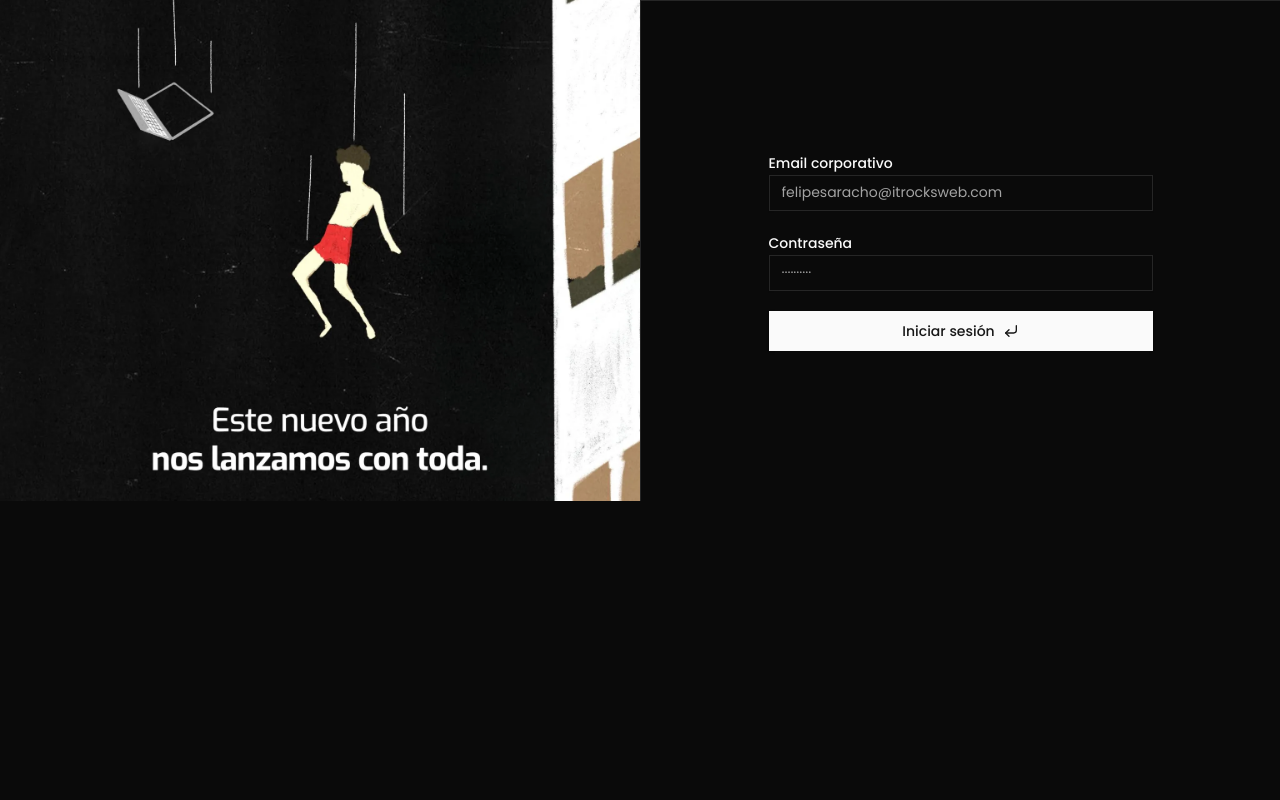
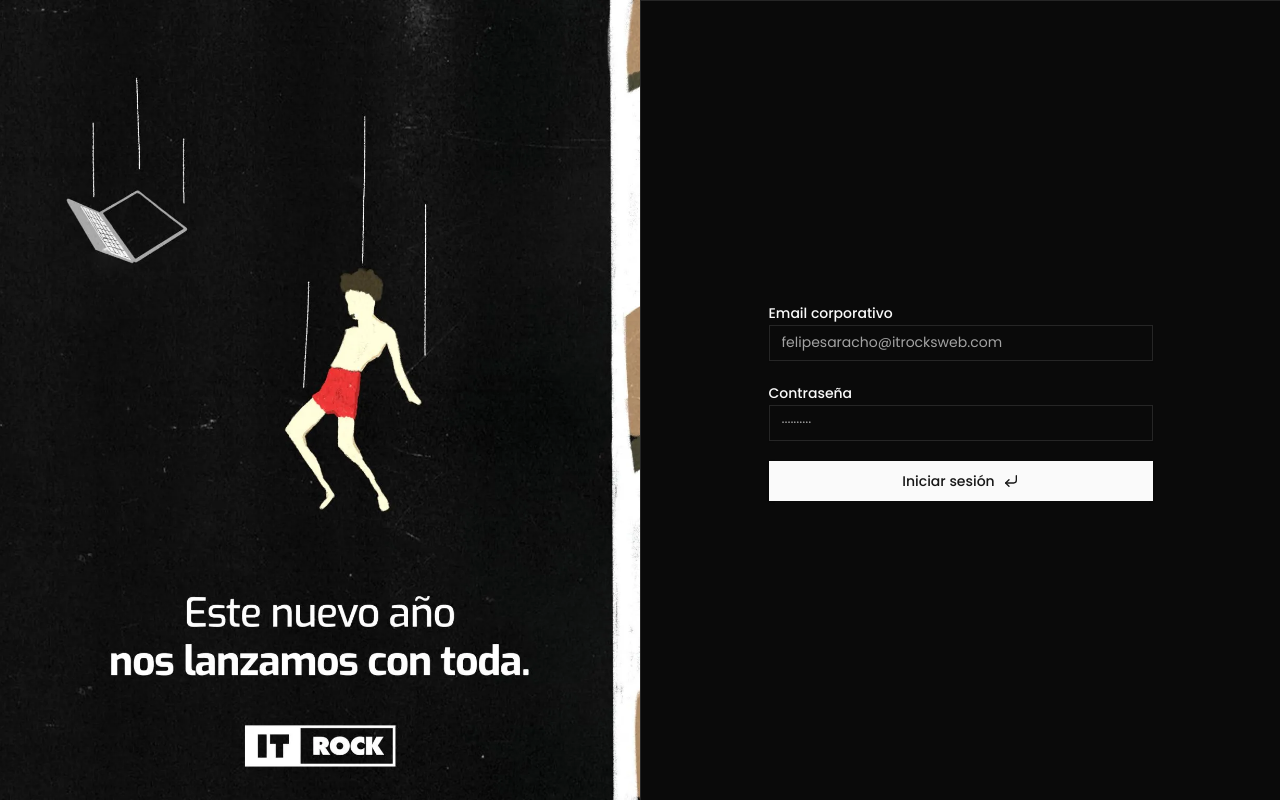
Before and after one commit to FelipeS02/itrock-social, a Next.js app: page /login in a window 1280 px wide. Built offline with nearby package versions, Linux system fonts and the light colour scheme.

Commit message:
fix on sizes

```diff
--- a/app/layout.tsx
+++ b/app/layout.tsx
@@ -36,16 +36,16 @@ export default function RootLayout({
 }>) {
   return (
     <LenisProvider>
-      <html lang='en'>
-        <StoreProvider>
+      <StoreProvider>
+        <html lang='en'>
           <body
             className={`${Poppins.variable} font-poppins grid min-h-dvh max-w-dvw items-center antialiased`}
           >
             {children}
+            <Toaster richColors />
           </body>
-          <Toaster richColors />
-        </StoreProvider>
-      </html>
+        </html>
+      </StoreProvider>
     </LenisProvider>
   );
 }
--- a/app/loading.tsx
+++ b/app/loading.tsx
@@ -4,8 +4,8 @@ import Logo from './assets/images/logo.webp';
 
 const Loading = () => {
   return (
-    <div className='size-screen'>
-      <div className='grid animate-pulse justify-center space-y-1'>
+    <div className='w-dvw h-svh grid'>
+      <div className='grid animate-pulse justify-center space-y-1 m-auto'>
         <Image
           src={Logo}
           width={500}
--- a/features/login/components/login-wrapper.tsx
+++ b/features/login/components/login-wrapper.tsx
@@ -9,7 +9,7 @@ const LoginWrapper: FC<HTMLAttributes<HTMLDivElement>> = ({
   return (
     <div
       className={cn(
-        'grid grid-cols-1 max-md:grid-rows-3 md:grid-cols-2 min-h-full w-full',
+        'grid grid-cols-1 max-md:grid-rows-3 md:grid-cols-2 min-h-svh w-full',
         className,
       )}
       {...rest}
```
